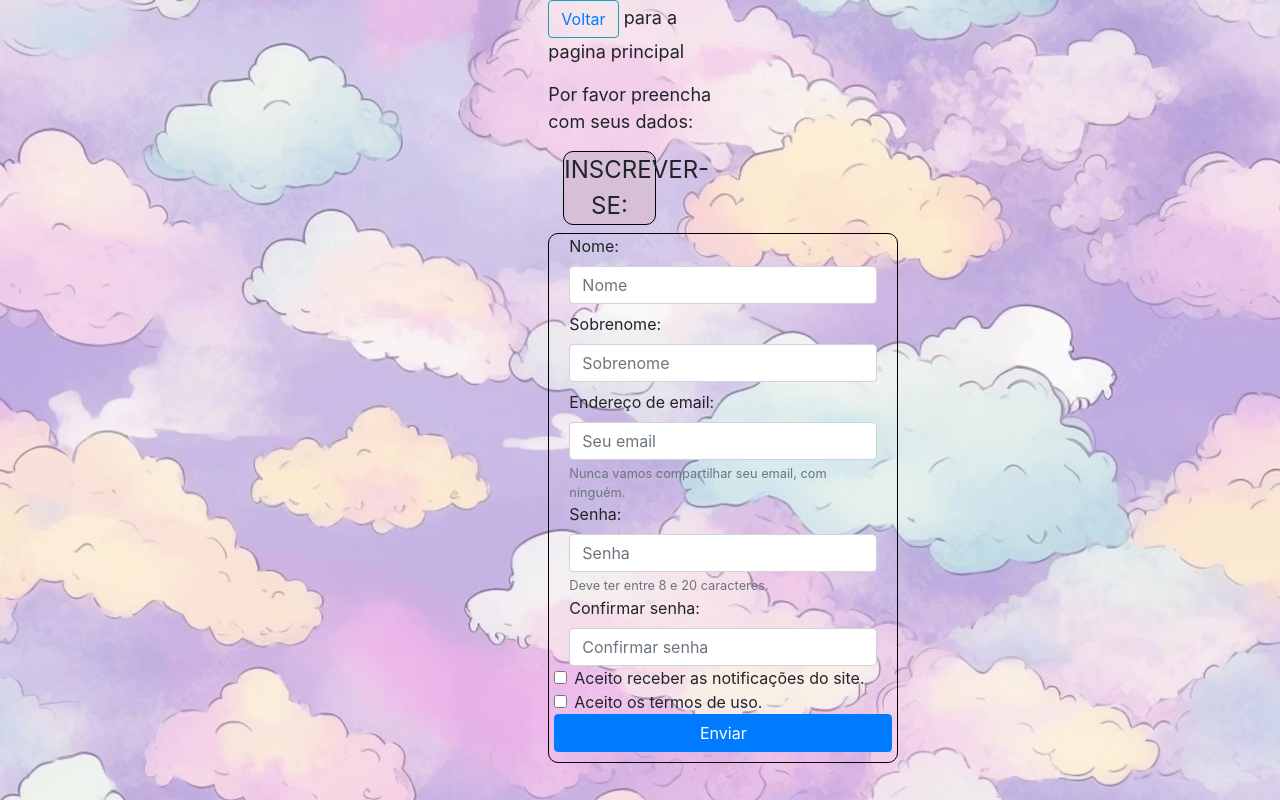
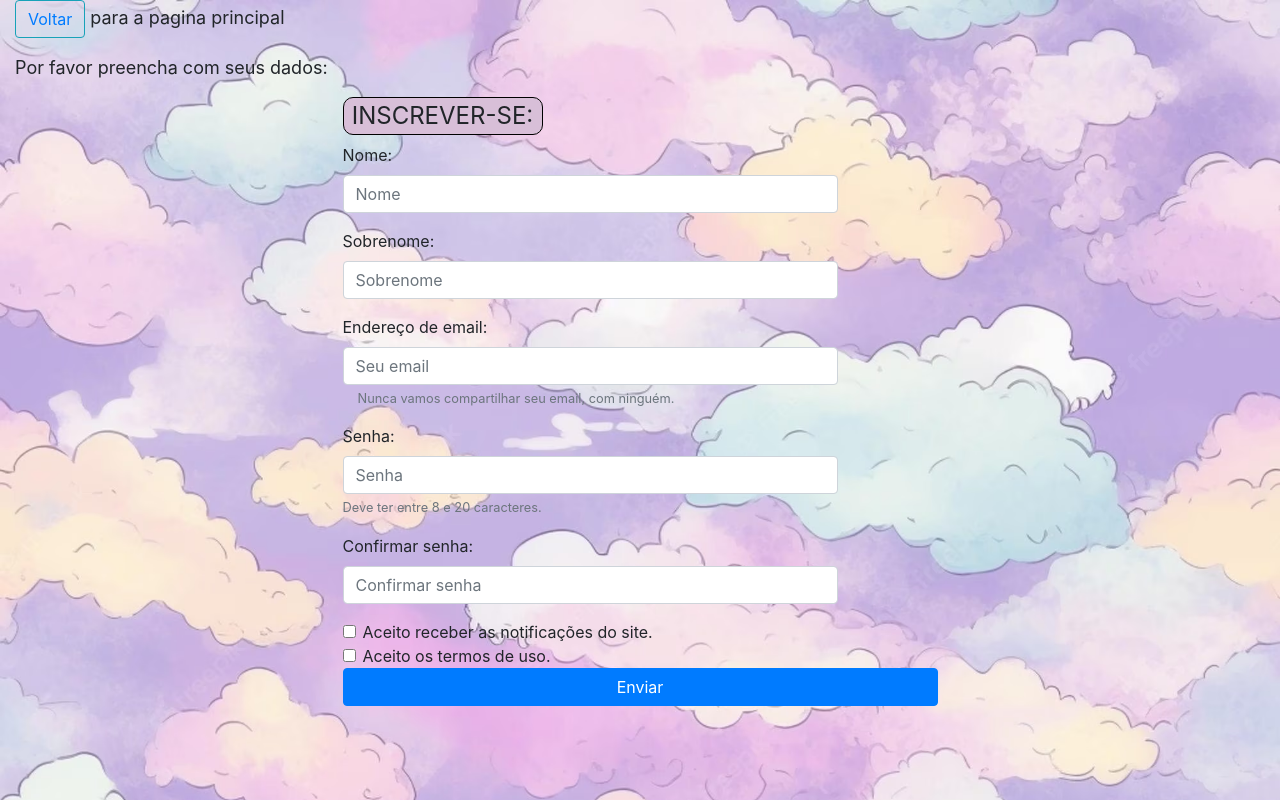
Before and after one commit to Saaaaaaaaaaaaaaaaaaaaaaaaaaaaaaam/meu-belo-site---Sam, a plain HTML site: page formulario.html in a window 1280 px wide. Drawn offline with nearby package versions, Linux system fonts and the light colour scheme.

Commit message:
Update formulario.html

```diff
--- a/formulario.html
+++ b/formulario.html
@@ -9,7 +9,7 @@
     <title>Inscrever-se</title>
 </head>
 <body>
-<div class="ml-auto mr-auto col-5 col-lg-2">
+<div class="container-fluid">
 <header>
 	<p>
 	<button type="button" class="btn btn-outline-info"><a href="index.html">Voltar</a></button> para a pagina principal
@@ -19,34 +19,31 @@
 	<p>
 	Por favor preencha com seus dados:
 	</p>
-<form action="/login.php" method="post">
-<div class="col-8">
+<form action="/login.php" method="post" class="col-12 col-lg-6 ml-auto mr-auto">
 	<legend>Inscrever-se:</legend>
-</div>
-<fieldset>
-	<div class="col-md-12 col-10">
+	<div class="form-group">
 		<label for="inlineFormInput">Nome:</label>
-			<input type="text" class="form-control mb-2" id="" placeholder="Nome">
+			<input type="text" class="form-control col-lg-10" id="" placeholder="Nome">
 	</div>
-	<div class="col-md-12 col-10">
+	<div class="form-group">
 		<label for="inlineFormInput">Sobrenome:</label>
-			<input type="text" class="form-control mb-2" id="" placeholder="Sobrenome">
+			<input type="text" class="form-control col-lg-10" id="" placeholder="Sobrenome">
 	</div>
-	<div class="col-md-12 col-10">
+	<div class="form-group">
 		<label for="exampleInputEmail1">Endereço de email:</label>
-			<input type="email" class="form-control" id="exampleInputEmail1" aria-describedby="emailHelp" placeholder="Seu email">
-    <small id="emailHelp" class="form-text text-muted">Nunca vamos compartilhar seu email, com ninguém.</small>
+			<input type="email" class="form-control col-lg-10" id="exampleInputEmail1"  placeholder="Seu email">
+    <small id="emailHelp" class="form-text col-lg-10 text-muted">Nunca vamos compartilhar seu email, com ninguém.</small>
 	</div>
-	<div class="col-md-12 col-10">
+	<div class="form-group">
 		<label for="inputPassword6">Senha:</label>
-			<input type="password" id="inputPassword6" class="form-control" aria-describedby="passwordHelpInline" placeholder="Senha">
+			<input type="password" id="inputPassword6" class="form-control  col-lg-10" placeholder="Senha">
     <small id="passwordHelpInline" class="text-muted">
       Deve ter entre 8 e 20 caracteres.
     </small>
 	</div>
-	<div class="col-md-12 col-10">
+	<div class="form-group">
 		<label for="inputPassword6">Confirmar senha:</label>
-			<input type="password" id="inputPassword6" class="form-control" aria-describedby="passwordHelpInline" placeholder="Confirmar senha">
+			<input type="password" id="inputPassword6" class="form-control col-lg-10" placeholder="Confirmar senha">
 	</div>
 	<div class="form-check">
 			<input class="form-check-input" type="checkbox" value="" id="defaultCheck1">
@@ -60,10 +57,7 @@
 		Aceito os termos de uso.
 		</label>
 	</div>
-
 	<button type="submit" class="btn btn-primary col-md-12 col-10">Enviar</button>
-</fieldset>
 </form>
-</div>
 </body>
 </html>
```
